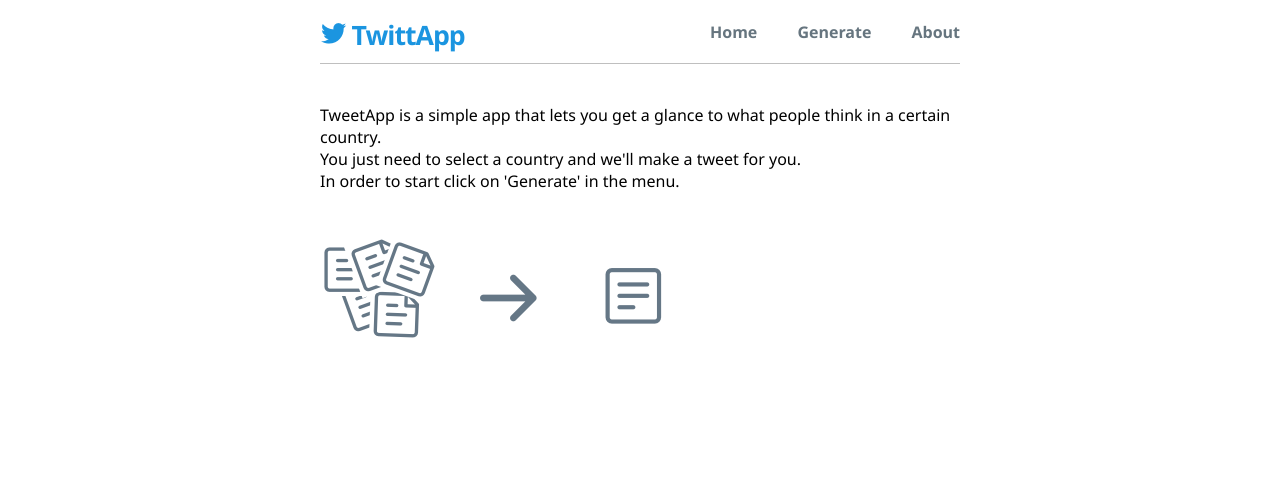
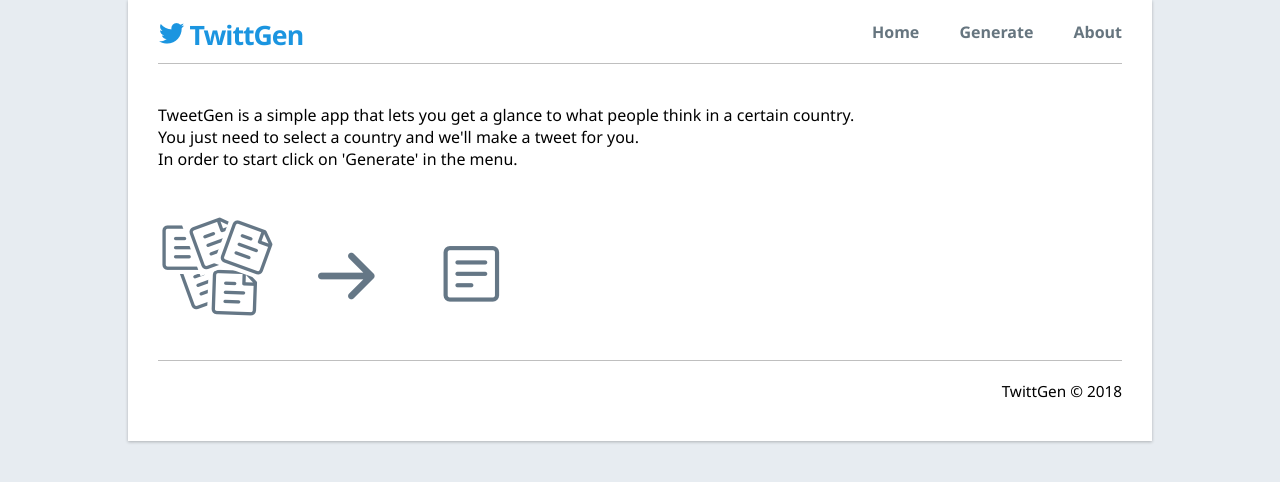
Before and after one commit to sharon77242/Tweets, an Angular app in the folder Web/: page /Main in a window 1280 px wide. Shown: the top 482 px of the page. Built offline with nearby package versions, Linux system fonts and the light colour scheme.

Commit message:
Add footer, improve animations in main page

```diff
--- a/Web/package.json
+++ b/Web/package.json
@@ -21,6 +21,7 @@
     "@angular/platform-browser": "^5.2.0",
     "@angular/platform-browser-dynamic": "^5.2.0",
     "@angular/router": "^5.2.0",
+    "animate.css": "^3.6.1",
     "core-js": "^2.4.1",
     "rxjs": "^5.5.6",
     "zone.js": "^0.8.19"
--- a/Web/src/app/app.component.css
+++ b/Web/src/app/app.component.css
@@ -1,9 +1,12 @@
 .container {
-    width: 50%;
+    background-color: #fff;
+    padding: 15px 30px 20px 30px;
+    box-sizing: border-box;
+    width: 80%;
     margin: auto;
-    padding-top: 15px;
     text-align: left;
     font-family: "Segoe UI", Arial, sans-serif;
+    box-shadow: 0 1px 3px 0 rgba(0,0,0,0.25);
 }
 
 .nav {
@@ -49,3 +52,10 @@
 .menu li:hover a {
     color: #1c94e0;
 }
+
+.footer {
+    text-align: right;
+    padding: 20px 0;
+    border-top: 1px solid rgba(0,0,0,0.25);
+    font-size: 11.5pt;
+}
--- a/Web/src/app/app.component.html
+++ b/Web/src/app/app.component.html
@@ -2,7 +2,7 @@
   <div class="nav">
     <div class="logo">
       <span class="edgeicon icon-bird"></span>
-      TwittApp
+      TwittGen
     </div>
     <ul class="menu">
       <li>
@@ -17,6 +17,9 @@
     </ul>
   </div>
 
+  <router-outlet></router-outlet>
 
-  <router-outlet></router-outlet>
+  <div class="footer">
+    TwittGen &copy; 2018
+  </div>
 </div>
--- a/Web/src/app/app.module.ts
+++ b/Web/src/app/app.module.ts
@@ -17,7 +17,7 @@ const appRoutes: Routes = [
     redirectTo: '/Main',
     pathMatch: 'full'
   },
-  // { path: '**', component: PageNotFoundComponent }
+  { path: '**', redirectTo: '/Main' }
 ];
 
 @NgModule({
@@ -27,10 +27,7 @@ const appRoutes: Routes = [
   ],
   imports: [
     BrowserModule,
-    RouterModule.forRoot(
-      appRoutes,
-      { enableTracing: true } // <-- debugging purposes only
-    )
+    RouterModule.forRoot(appRoutes)
   ],
   providers: [],
   bootstrap: [AppComponent]
--- a/Web/src/app/main/main.component.css
+++ b/Web/src/app/main/main.component.css
@@ -1,15 +1,5 @@
-@keyframes fade-in {
-    from { opacity: 0 }
-    to { opacity: 1 }
-}
-
-.anim-fade-in {
-    animation-name: fade-in;
-    animation-duration: 1s;
-    animation-timing-function: ease-in-out;
-}
-
 .icons-animation {
+    overflow: hidden;
     box-sizing: border-box;
     display: flex;
     position: relative;
--- a/Web/src/app/main/main.component.html
+++ b/Web/src/app/main/main.component.html
@@ -1,11 +1,11 @@
 <p>
-  TweetApp is a simple app that lets you get a glance to what people think in a certain country.<br>
+  TweetGen is a simple app that lets you get a glance to what people think in a certain country.<br>
   You just need to select a country and we'll make a tweet for you.<br>
   In order to start click on 'Generate' in the menu.
 </p>
 
 <div class="icons-animation">
-  <div style="width: 150px;">
+  <div style="width: 150px;" [ngClass]="showDocuments ? 'animated fadeInLeft' : ''" [hidden]="!showDocuments">
     <span class="edgeicon icon-document document"></span>
     <span class="edgeicon icon-document document"></span>
     <span class="edgeicon icon-document document"></span>
@@ -13,11 +13,11 @@
     <span class="edgeicon icon-document document"></span>
   </div>
 
-  <div style="width: 130px; padding-top: 10px;">
+  <div style="width: 130px; padding-top: 10px;" [ngClass]="showArrow ? 'animated fadeInLeft' : ''" [hidden]="!showArrow">
     <span class="edgeicon icon-arrow-right arrow"></span>
   </div>
 
-  <div style="padding-top: 17px;">
+  <div style="padding-top: 17px;" [ngClass]="showText ? 'animated fadeInLeft' : ''" [hidden]="!showText">
       <span class="edgeicon icon-text text"></span>
   </div>
 </div>
--- a/Web/src/app/main/main.component.ts
+++ b/Web/src/app/main/main.component.ts
@@ -6,10 +6,25 @@ import { Component, OnInit } from '@angular/core';
   styleUrls: ['./main.component.css']
 })
 export class MainComponent implements OnInit {
+  showDocuments = false;
+  showArrow = false;
+  showText = false;
 
-  constructor() { }
+  constructor() {
+  }
 
   ngOnInit() {
+    setTimeout(() => {
+      this.showDocuments = true;
+    }, 500);
+
+    setTimeout(() => {
+      this.showArrow = true;
+    }, 1000);
+
+    setTimeout(() => {
+      this.showText = true;
+    }, 1500);
   }
 
 }
--- a/Web/src/styles.css
+++ b/Web/src/styles.css
@@ -4,6 +4,10 @@
     padding: 0;
     border: 0;
     outline: 0;
+}
+
+body {
+    background-color: #e7ecf1;
 }
 
 @font-face {
```
Also changed, not shown: Web/.angular-cli.json, 1 other file (tests, documents, lock files or other folders).
